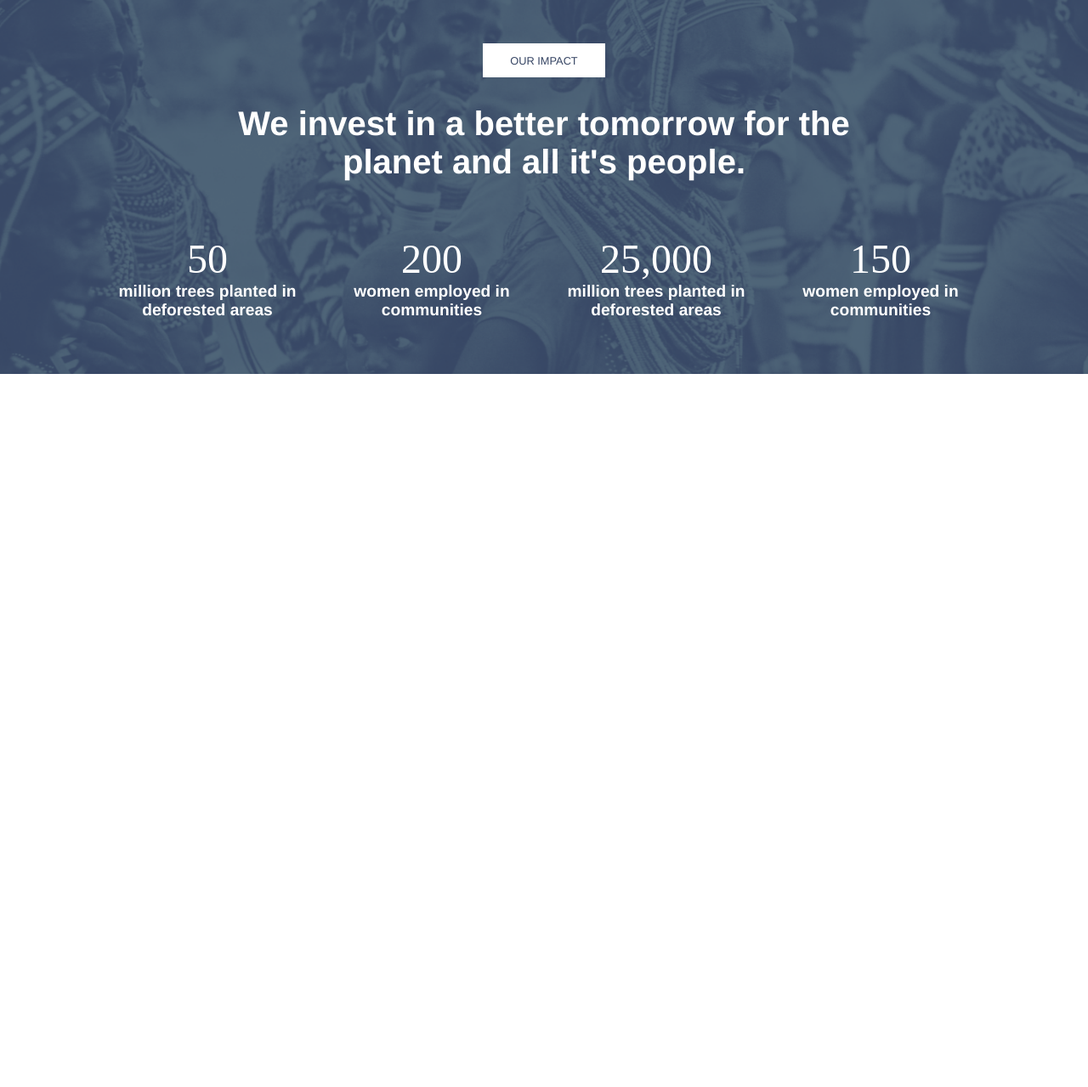
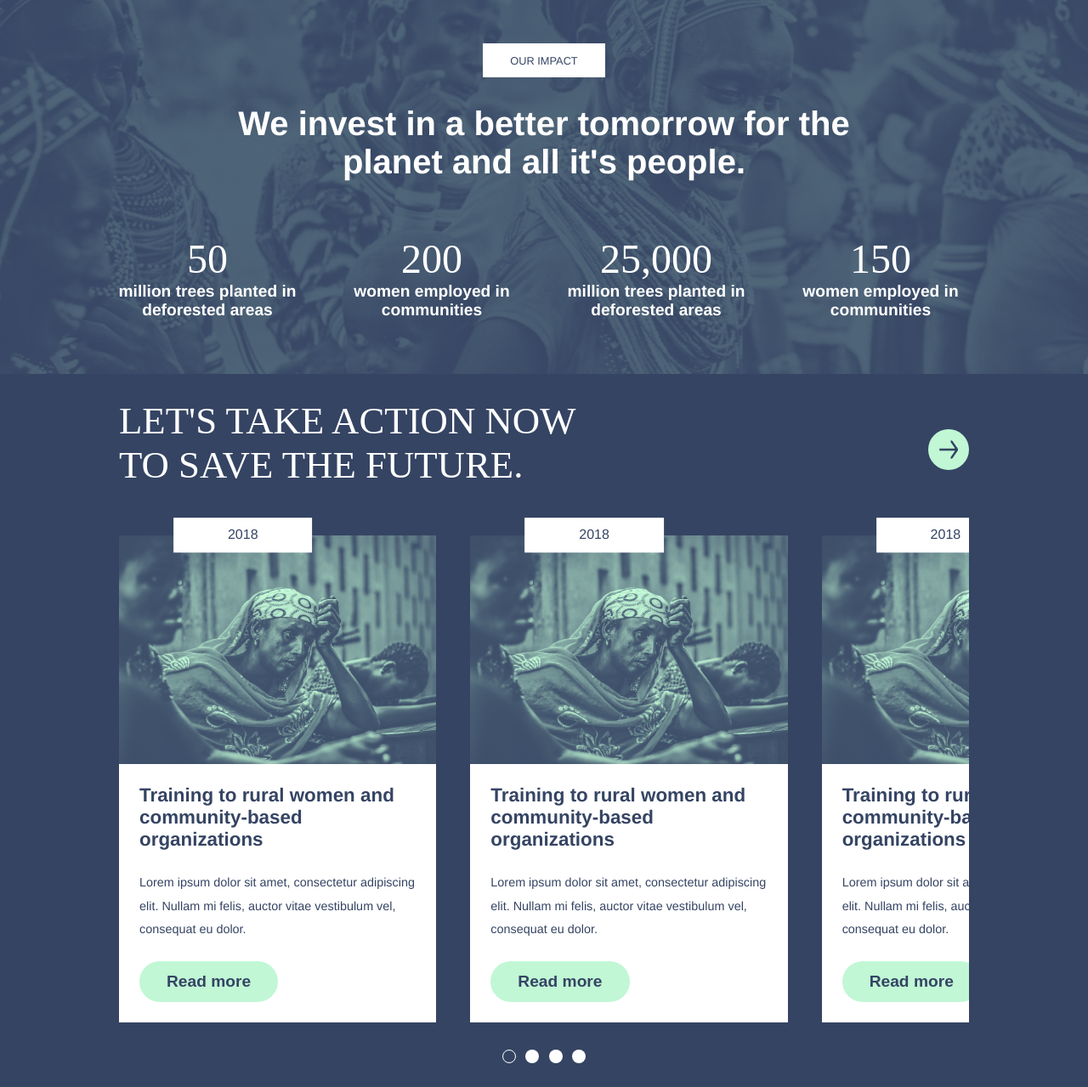
Before and after one commit to Ankit-2001/Non-profit-about-us, a plain HTML site: page index.html in a window 1280 px wide. Shown: the part 2496-3775 px from the top of the page at 85% size. Before the commit the page ends 2936 px from the top, so only its background shows below. Drawn offline with Linux system fonts and the light colour scheme; a web font is replaced by a local one.

Commit message:
Completed future section

```diff
--- a/index.html
+++ b/index.html
@@ -197,5 +197,75 @@
         </div>
       </div>
     </section>
+    <section class="future-container">
+      <div class="container">
+        <div class="future-section-header-part">
+          <div class="future-info">
+            LET'S TAKE ACTION NOW <br />TO SAVE THE FUTURE.
+          </div>
+          <img class="logo" src="images/Union 5.png" alt="" />
+        </div>
+
+        <div class="slider-container">
+          <div class="card-slide">
+            <div class="future-card">
+              <p class="year">2018</p>
+              <img class="image" src="images/Image.png" alt="" />
+              <div class="image-card">
+                <p class="card-title">
+                  Training to rural women and community-based organizations
+                </p>
+                <p class="card-info">
+                  Lorem ipsum dolor sit amet, consectetur adipiscing elit.
+                  Nullam mi felis, auctor vitae vestibulum vel, consequat eu
+                  dolor.
+                </p>
+                <button class="read-btn">Read more</button>
+              </div>
+            </div>
+            <div class="future-card">
+              <p class="year">2018</p>
+
+              <img class="image" src="images/Image.png" alt="" />
+
+              <div class="image-card">
+                <p class="card-title">
+                  Training to rural women and community-based organizations
+                </p>
+                <p class="card-info">
+                  Lorem ipsum dolor sit amet, consectetur adipiscing elit.
+                  Nullam mi felis, auctor vitae vestibulum vel, consequat eu
+                  dolor.
+                </p>
+                <button class="read-btn">Read more</button>
+              </div>
+            </div>
+            <div class="future-card">
+              <p class="year">2018</p>
+
+              <img class="image" src="images/Image.png" alt="" />
+
+              <div class="image-card">
+                <p class="card-title">
+                  Training to rural women and community-based organizations
+                </p>
+                <p class="card-info">
+                  Lorem ipsum dolor sit amet, consectetur adipiscing elit.
+                  Nullam mi felis, auctor vitae vestibulum vel, consequat eu
+                  dolor.
+                </p>
+                <button class="read-btn">Read more</button>
+              </div>
+            </div>
+          </div>
+        </div>
+        <div class="circle">
+          <p class="first-child"></p>
+          <p></p>
+          <p></p>
+          <p></p>
+        </div>
+      </div>
+    </section>
   </body>
 </html>
--- a/style.css
+++ b/style.css
@@ -115,7 +115,7 @@ body {
 
     .mission-info {
       text-align: center;
-      font-size: 1.4rem;
+      font-size: 1.8rem;
       font-weight: 700;
       margin-top: 0.6rem;
       line-height: 1.8rem;
@@ -224,13 +224,13 @@ body {
       text-align: left;
     }
 
-    .impact-title{
+    .impact-title {
       color: var(--light-blue);
       background-color: #fff;
       padding: 0.8rem 2rem;
     }
 
-    .impact-info{
+    .impact-info {
       font-weight: 600;
       font-size: 1.4rem;
     }
@@ -251,11 +251,118 @@ body {
           font-size: 3rem;
         }
 
-        .card-info{
+        .card-info {
           width: 15rem;
           font-size: 1.2rem;
+        }
+      }
+    }
+  }
+}
 
+.future-container {
+  background-color: var(--light-blue);
+  padding: 1.8rem 1.5rem;
+  .future-section-header-part {
+    position: relative;
+  }
+  .container {
+    display: flex;
+    flex-direction: column;
+    grid-template-columns: 1fr;
+    .future-info {
+      color: #fff;
+      font-family: "Flood Std";
+      font-size: 2.8rem;
+      text-align: center;
+      margin-bottom: 1rem;
+    }
+
+    .logo {
+      position: absolute;
+      bottom: -75%;
+      right: 0;
+
+      background-color: var(--light-green);
+      height: 3rem;
+      width: 3rem;
+      padding: 0.8rem;
+      border-radius: 50%;
+    }
+
+    .slider-container {
+      overflow-x: auto;
+    }
+    .card-slide {
+      display: flex;
+      width: 300%;
+      gap: 2rem;
+      .future-card {
+        max-width: 94%;
+
+        display: flex;
+        flex-direction: column;
+        align-items: center;
+        .year {
+          background-color: #fff;
+          color: var(--light-blue);
+          padding: 0.7rem 4rem;
+          transform: translateY(50%);
         }
+        .image {
+          width: 100%;
+        }
+
+        .image-card {
+          background-color: #fff;
+          display: flex;
+          flex-direction: column;
+          align-items: center;
+          gap: 1.5rem;
+          padding: 1.5rem;
+
+          .card-title {
+            color: var(--light-blue);
+            font-weight: 700;
+            font-size: 1.4rem;
+            text-align: center;
+          }
+
+          .card-info {
+            text-align: center;
+            font-size: 1.1rem;
+            color: var(--light-blue);
+            line-height: 1.6rem;
+          }
+
+          .read-btn {
+            background-color: var(--light-green);
+            color: var(--light-blue);
+            font-size: 1.2rem;
+            font-weight: 600;
+            padding: 0.8rem 2rem;
+            border-radius: 5rem;
+            border: none;
+          }
+        }
+      }
+    }
+
+    .circle {
+      display: flex;
+      gap: 0.7rem;
+      margin: auto;
+      margin-top: 2rem;
+      p {
+        height: 1rem;
+        width: 1em;
+        background-color: white;
+        border-radius: 1rem;
+      }
+
+      .first-child {
+        background-color: var(--light-blue);
+        border: 0.5px solid white;
       }
     }
   }
@@ -370,6 +477,7 @@ body {
 
       .title-info {
         text-align: left;
+        width: 30rem;
         grid-area: 2/1/3/2;
         font-size: 2rem;
       }
@@ -400,11 +508,10 @@ body {
     }
   }
 
-  .impact-container .container{
+  .impact-container .container {
     margin: auto;
 
-    .impact-title{
-
+    .impact-title {
       margin-top: 3rem;
       color: var(--light-blue);
       background-color: #fff;
@@ -412,7 +519,7 @@ body {
       padding: 0.8rem 2rem;
     }
 
-    .impact-info{
+    .impact-info {
       font-weight: 700;
       width: 50rem;
       text-align: center;
@@ -420,14 +527,55 @@ body {
       margin-bottom: 2rem;
     }
 
-    .small-cards{
+    .small-cards {
       flex-direction: row;
       gap: 1.5rem;
-      .card-info{
+      .card-info {
         font-size: 1.5rem;
         font-weight: 600;
       }
     }
+  }
 
+  .future-container .container {
+    margin: auto;
+    .future-section-header-part {
+      .future-info {
+        text-align: left;
+      }
+      .logo {
+        bottom: 50%;
+        transform: translateY(50%);
+      }
+    }
+
+    .card-slide {
+      display: flex;
+      width: 120%;
+      gap: 2.5rem;
+      .future-card {
+        .year {
+          background-color: #fff;
+          color: var(--light-blue);
+          padding: 0.7rem 4rem;
+          transform: translate(-25%,50%);
+        }
+        .image-card {
+          .card-title {
+            text-align: left;
+          }
+
+          .card-info {
+            text-align: left;
+            font-size: 0.9rem;
+            line-height: 1.7rem;
+          }
+
+          .read-btn {
+            align-self: flex-start;
+          }
+        }
+      }
+    }
   }
 }
```
